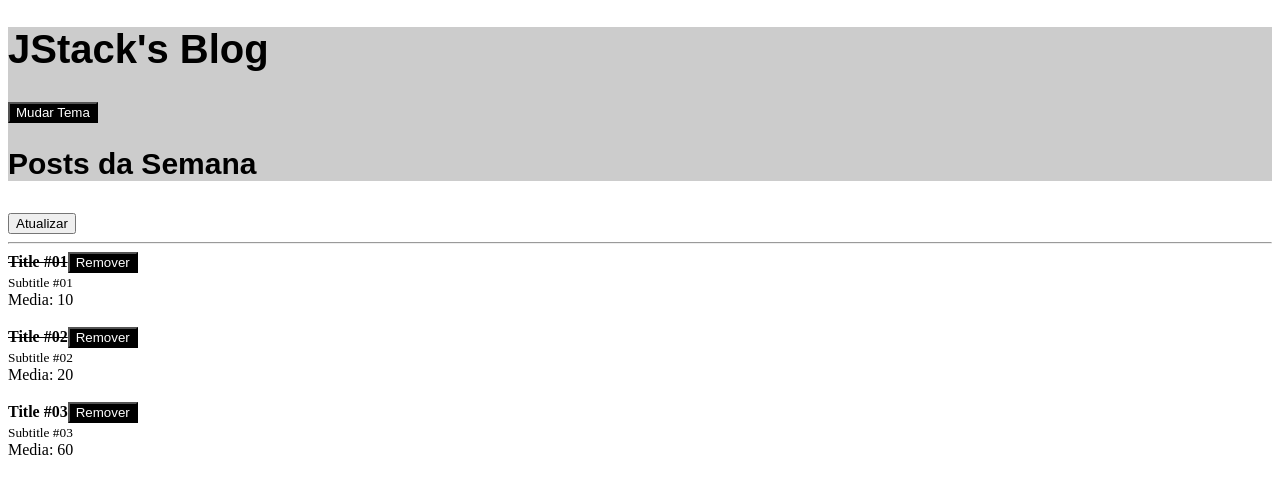
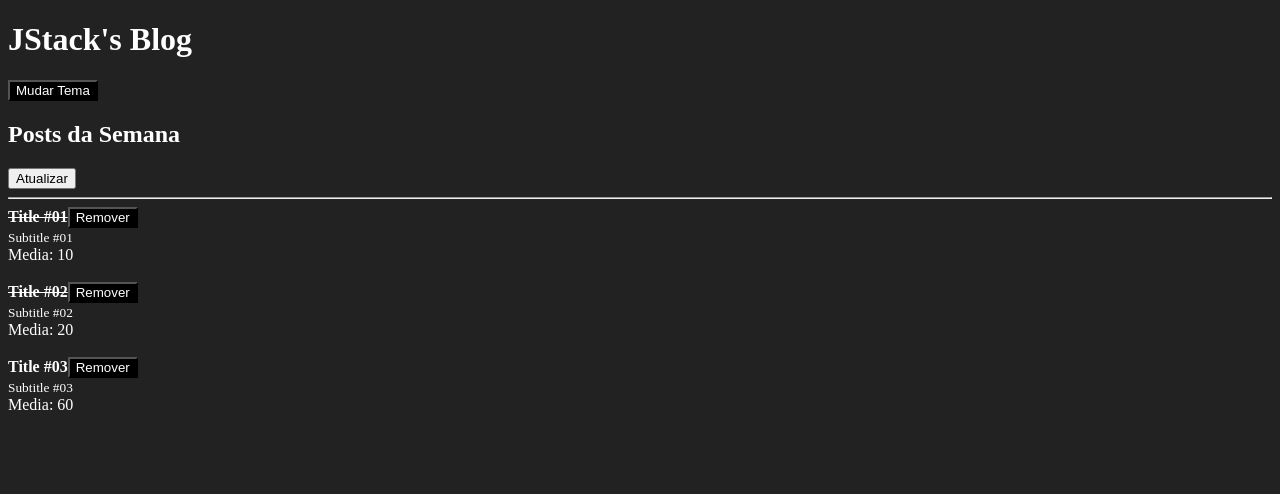
Before and after one commit to AlessandroSampaio/react-fundementals, a React app: page / in a window 1280 px wide. Shown: the top 494 px of the page. Built offline with nearby package versions, Linux system fonts and the light colour scheme.

Commit message:
Configura projeto para uso de arquivos .css

```diff
--- a/package.json
+++ b/package.json
@@ -18,7 +18,9 @@
     "@babel/preset-react": "^7.22.15",
     "babel-loader": "^9.1.3",
     "clean-webpack-plugin": "^4.0.0",
+    "css-loader": "^6.8.1",
     "html-webpack-plugin": "^5.5.3",
+    "style-loader": "^3.3.3",
     "webpack": "^5.89.0",
     "webpack-cli": "^5.1.4",
     "webpack-dev-server": "^4.15.1"
--- a/src/Header.js
+++ b/src/Header.js
@@ -8,14 +8,7 @@
   const {onToggleTheme} = useContext(ThemeContext);
 
     return (
-        <div
-            style={{
-                background: "#ccc",
-                fontSize: '20px',
-                fontFamily: "sans-serif",
-                marginBottom: 32
-            }}
-        >
+        <div>
             <h1>{title}</h1>
             <Button onClick={onToggleTheme}>Mudar Tema</Button>
             {children}
--- /dev/null
+++ b/src/index.css
@@ -0,0 +1,4 @@
+body {
+    background: #222;
+    color: #fff;
+}
--- a/src/index.js
+++ b/src/index.js
@@ -1,6 +1,8 @@
 import React from "react";
 import ReactDom from "react-dom";
 import App from "./App";
+
+import './index.css';
 
 ReactDom.render(
     <App />,
--- a/webpack.config.js
+++ b/webpack.config.js
@@ -20,6 +20,11 @@
         test: /\.js$/,
         exclude: /node_modules/,
         use: 'babel-loader',
+      },
+      {
+        test: /\.css$/,
+        exclude: /node_modules/,
+        use: ['style-loader', 'css-loader']
       }
     ],
   },
```
Also changed, not shown: 1 other file (tests, documents, lock files or other folders).
